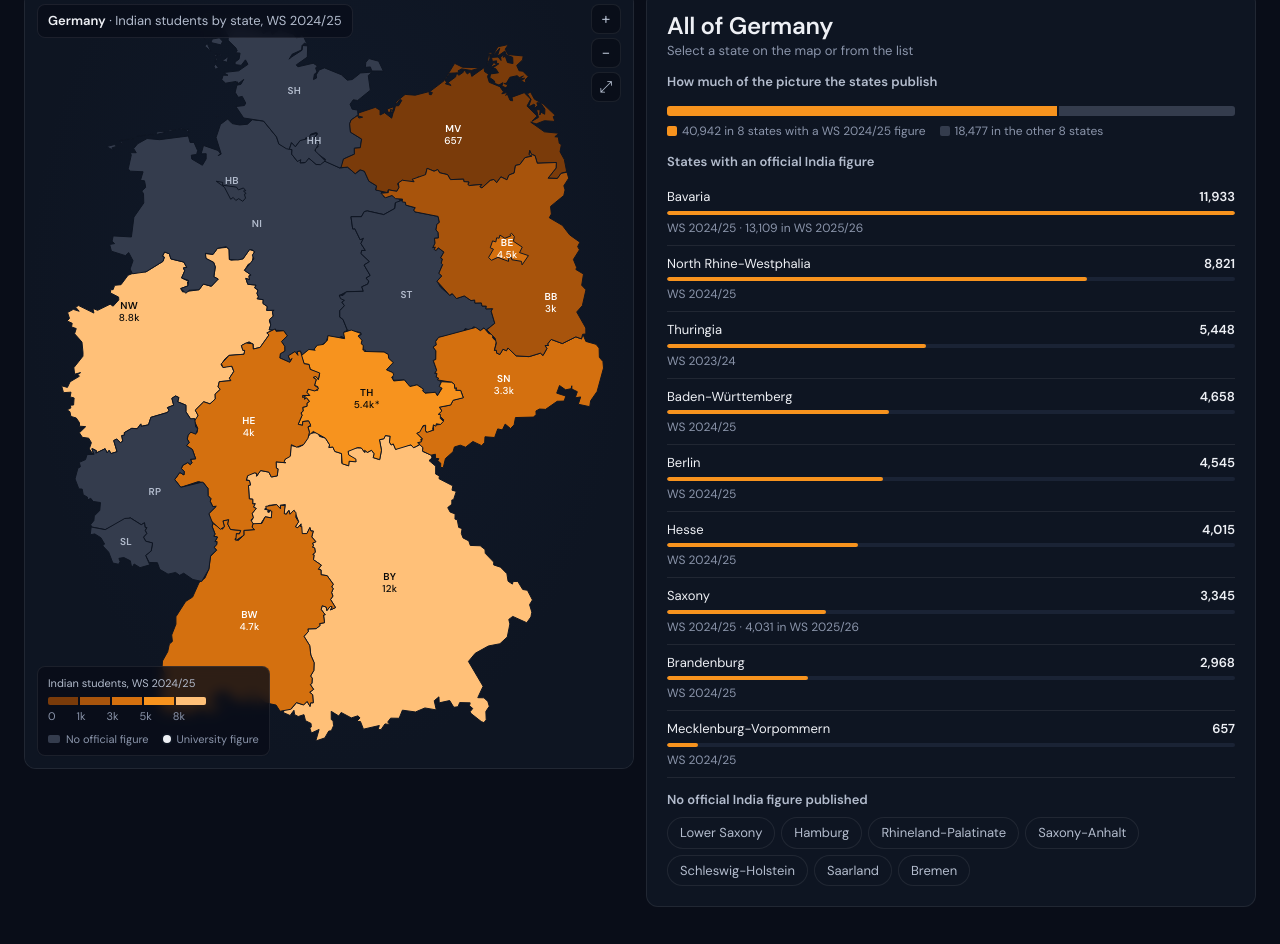
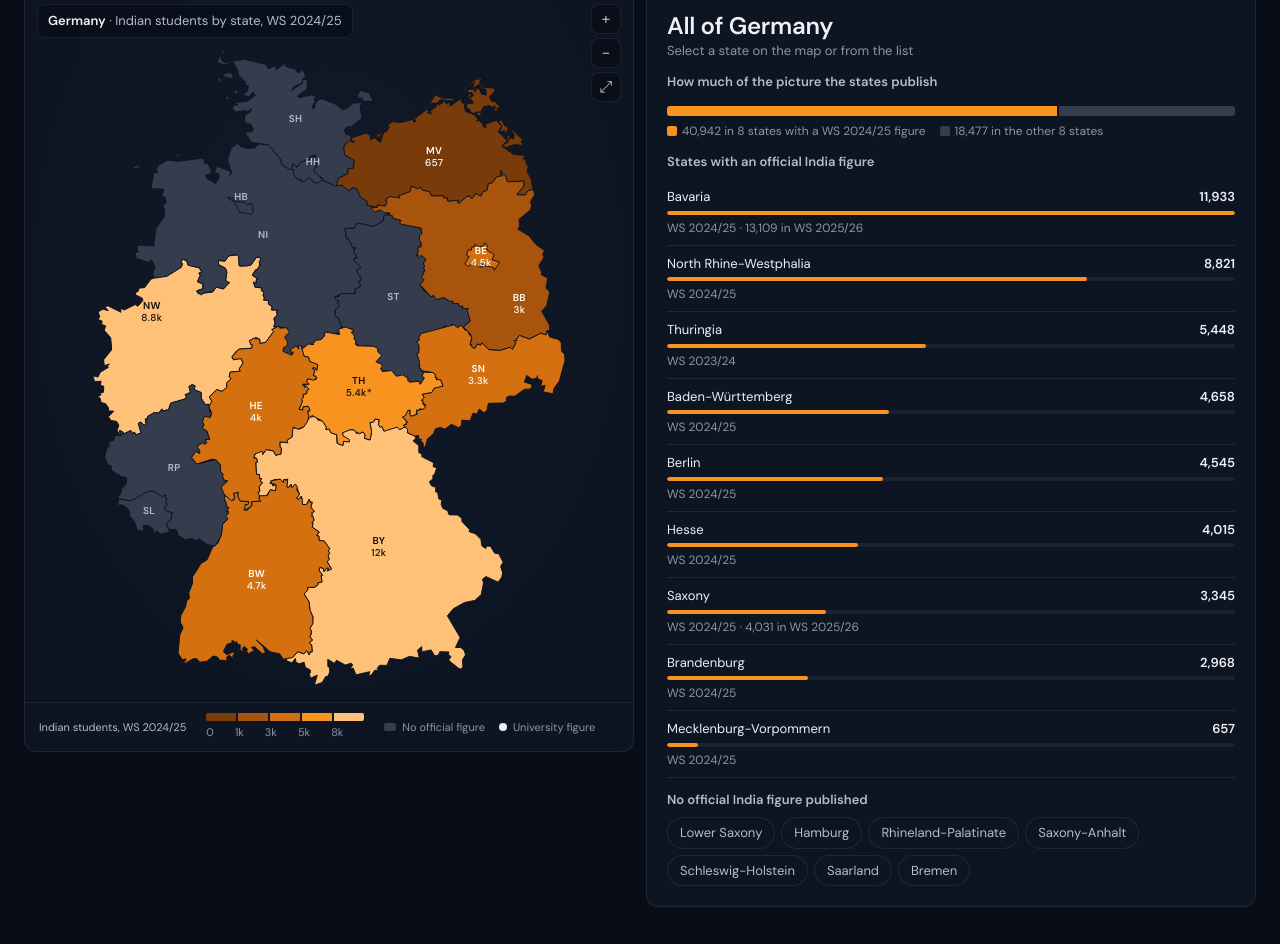
Before and after one commit to gautam9199/bapsNRW, a plain HTML site: page index.html in a window 1280 px wide. Shown: the part 1508-2452 px from the top of the page. Drawn offline with nearby package versions, Linux system fonts and the light colour scheme.

Commit message:
Version asset URLs and keep the full map visible
Browsers kept serving the previous styles.css/app.js from cache with the
new index.html, leaving the page unstyled; asset URLs now carry ?v= so a
release always loads matching files. The map legend moves below the map
and the country view is fitted inside the frame instead of edge to edge.

```diff
--- a/css/styles.css
+++ b/css/styles.css
@@ -107,7 +107,7 @@ section{padding:32px 0 8px;}
 
 .explorer{display:grid;grid-template-columns:minmax(0,1fr) minmax(0,1fr);gap:12px;align-items:start;}
 .map-card{position:sticky;top:12px;padding:0;overflow:hidden;}
-.map-frame{position:relative;width:100%;aspect-ratio:580/800;max-height:calc(100vh - 24px);background:radial-gradient(ellipse at 50% 40%,#111a2a 0%,var(--surface-1) 70%);}
+.map-frame{position:relative;width:100%;aspect-ratio:580/800;max-height:calc(100vh - 90px);background:radial-gradient(ellipse at 50% 40%,#111a2a 0%,var(--surface-1) 70%);}
 #germanyMap{position:absolute;inset:0;width:100%;height:100%;cursor:grab;touch-action:none;}
 #germanyMap.dragging{cursor:grabbing;}
 #mapLayer{transition:transform .6s cubic-bezier(.22,.9,.34,1);}
@@ -129,18 +129,17 @@ section{padding:32px 0 8px;}
 
 .map-overlay{position:absolute;left:12px;right:12px;display:flex;justify-content:space-between;align-items:flex-start;gap:8px;pointer-events:none;}
 .map-overlay.top{top:12px;}
-.map-overlay.bottom{bottom:12px;align-items:flex-end;}
 .map-overlay > *{pointer-events:auto;}
 .map-title{font-size:13px;color:var(--text-secondary);background:rgba(9,13,24,0.75);backdrop-filter:blur(6px);border:1px solid var(--border);border-radius:8px;padding:6px 10px;}
 .map-title strong{color:var(--text-primary);font-weight:600;}
-.legend{background:rgba(9,13,24,0.82);backdrop-filter:blur(6px);border:1px solid var(--border);border-radius:8px;padding:8px 10px;font-size:11px;color:var(--text-muted);}
-.legend-title{color:var(--text-secondary);margin-bottom:6px;}
+.legend{display:flex;flex-wrap:wrap;align-items:center;gap:8px 20px;border-top:1px solid var(--border);padding:10px 14px;font-size:11px;color:var(--text-muted);}
+.legend-title{color:var(--text-secondary);}
 .legend-row{display:flex;gap:2px;}
 .legend-row span{width:30px;height:8px;}
 .legend-row span:first-child{border-radius:2px 0 0 2px;}
 .legend-row span:last-child{border-radius:0 2px 2px 0;}
 .legend-ticks{display:flex;justify-content:space-between;width:158px;margin-top:3px;font-variant-numeric:tabular-nums;}
-.legend-nodata{display:flex;align-items:center;gap:6px;margin-top:6px;}
+.legend-nodata{display:flex;align-items:center;gap:6px;}
 .legend-nodata i{width:12px;height:8px;border-radius:2px;background:var(--nodata);}
 .legend-nodata .uni{width:8px;height:8px;border-radius:50%;background:var(--text-primary);box-shadow:0 0 0 2px var(--surface-1);margin-left:8px;}
 .map-controls{display:flex;flex-direction:column;gap:4px;}
--- a/index.html
+++ b/index.html
@@ -8,7 +8,8 @@
 <link rel="preconnect" href="https://fonts.googleapis.com">
 <link rel="preconnect" href="https://fonts.gstatic.com" crossorigin>
 <link href="https://fonts.googleapis.com/css2?family=Playfair+Display:wght@700&family=DM+Sans:wght@400;500;600&family=DM+Mono:wght@400;500&display=swap" rel="stylesheet">
-<link rel="stylesheet" href="css/styles.css">
+<!-- Bump ?v= on every release (CSS and all scripts) so browsers don't mix cached old files with new HTML -->
+<link rel="stylesheet" href="css/styles.css?v=2">
 </head>
 <body>
 
@@ -107,10 +108,8 @@
                 <button class="map-btn" id="zoomResetBtn" type="button" aria-label="Show all of Germany">⤢</button>
               </div>
             </div>
-            <div class="map-overlay bottom">
-              <div class="legend" id="mapLegend"></div>
-            </div>
           </div>
+          <div class="legend" id="mapLegend"></div>
         </div>
 
         <div class="card panel" id="statePanel" aria-live="polite"></div>
@@ -143,10 +142,10 @@
 
 <div class="tooltip" id="tooltip" role="status"></div>
 
-<script src="js/geo-germany.js"></script>
-<script src="js/data.js"></script>
-<script src="js/charts.js"></script>
-<script src="js/map.js"></script>
-<script src="js/app.js"></script>
+<script src="js/geo-germany.js?v=2"></script>
+<script src="js/data.js?v=2"></script>
+<script src="js/charts.js?v=2"></script>
+<script src="js/map.js?v=2"></script>
+<script src="js/app.js?v=2"></script>
 </body>
 </html>
--- a/js/map.js
+++ b/js/map.js
@@ -123,12 +123,14 @@ const MapView = {
     const ticks = document.createElement('div');
     ticks.className = 'legend-ticks';
     ['0', '1k', '3k', '5k', '8k', ''].forEach(t => { const s = document.createElement('span'); s.textContent = t; ticks.appendChild(s); });
+    const scale = document.createElement('div');
+    scale.append(row, ticks);
     const nd = document.createElement('div');
     nd.className = 'legend-nodata';
     nd.append(document.createElement('i'), document.createTextNode('No official figure'));
     const uni = document.createElement('span'); uni.className = 'uni';
     nd.append(uni, document.createTextNode('University figure'));
-    el.append(title, row, ticks, nd);
+    el.append(title, scale, nd);
   },
 
   // ── selection ──
@@ -167,11 +169,18 @@ const MapView = {
 
   // ── camera ──
   fit(id, animated) {
-    const b = id ? this.bboxes[id] : { x0: 20, y0: 20, x1: VIEW_W - 20, y1: VIEW_H - 20 };
-    const pad = id ? 60 : 0;
-    const k = Math.min(9, Math.min((VIEW_W - pad * 2) / (b.x1 - b.x0), (VIEW_H - pad * 2) / (b.y1 - b.y0)));
+    // Whole-country view: the union of all states, kept clear of the title
+    // overlay at the top of the frame.
+    const all = Object.values(this.bboxes);
+    const b = id ? this.bboxes[id] : {
+      x0: Math.min(...all.map(s => s.x0)), y0: Math.min(...all.map(s => s.y0)),
+      x1: Math.max(...all.map(s => s.x1)), y1: Math.max(...all.map(s => s.y1)),
+    };
+    const pad = id ? { x: 60, top: 70, bottom: 50 } : { x: 24, top: 60, bottom: 16 };
+    const availH = VIEW_H - pad.top - pad.bottom;
+    const k = Math.min(9, (VIEW_W - pad.x * 2) / (b.x1 - b.x0), availH / (b.y1 - b.y0));
     const cx = (b.x0 + b.x1) / 2, cy = (b.y0 + b.y1) / 2;
-    this.t = { k, x: VIEW_W / 2 - k * cx, y: VIEW_H / 2 - k * cy };
+    this.t = { k, x: VIEW_W / 2 - k * cx, y: pad.top + availH / 2 - k * cy };
     this.applyTransform(animated);
   },
 
```
